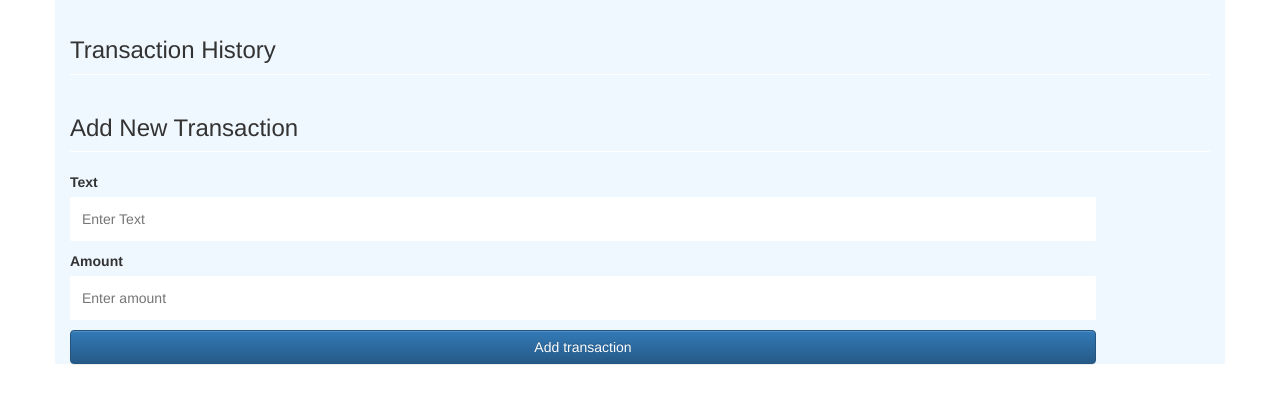
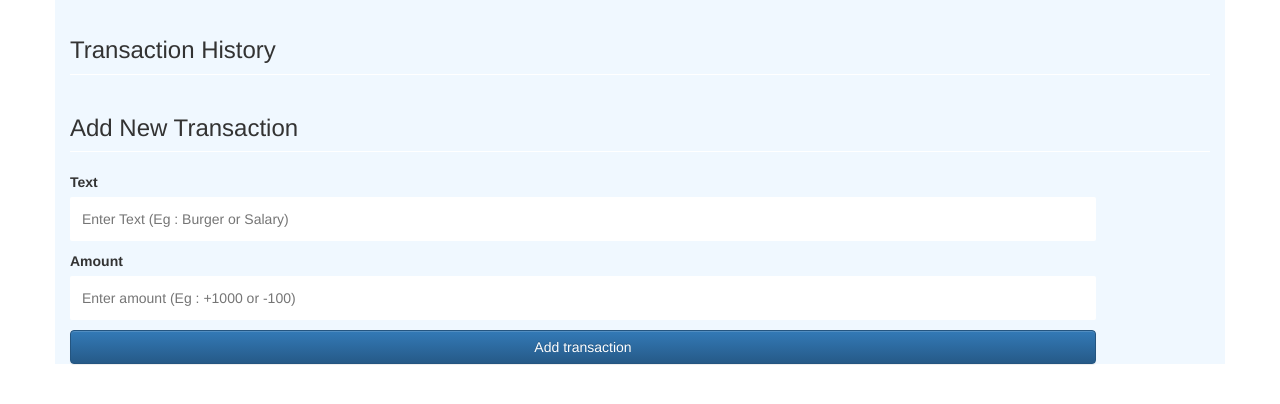
Before and after one commit to anshi20/Balance-Tracker, a plain HTML site: page index.html in a window 1280 px wide. Shown: the part 362-766 px from the top of the page. Drawn offline with nearby package versions, Linux system fonts and the light colour scheme.

Commit message:
Update index.html

```diff
--- a/index.html
+++ b/index.html
@@ -46,12 +46,12 @@
     <form id="form">
         <div class="form_control">
              <label for="text">Text</label>
-            <input type="text" id="text" placeholder="Enter Text">
+            <input type="text" id="text" placeholder="Enter Text (Eg : Burger or Salary)">
         </div>
 
         <div class="form_control">
             <label for="amount">Amount</label>
-            <input type="number" id="amount" placeholder="Enter amount">
+            <input type="number" id="amount" placeholder="Enter amount (Eg : +1000 or -100)">
         </div>
         <button class="btn btn-primary"> Add transaction</button>
     </form>
```
